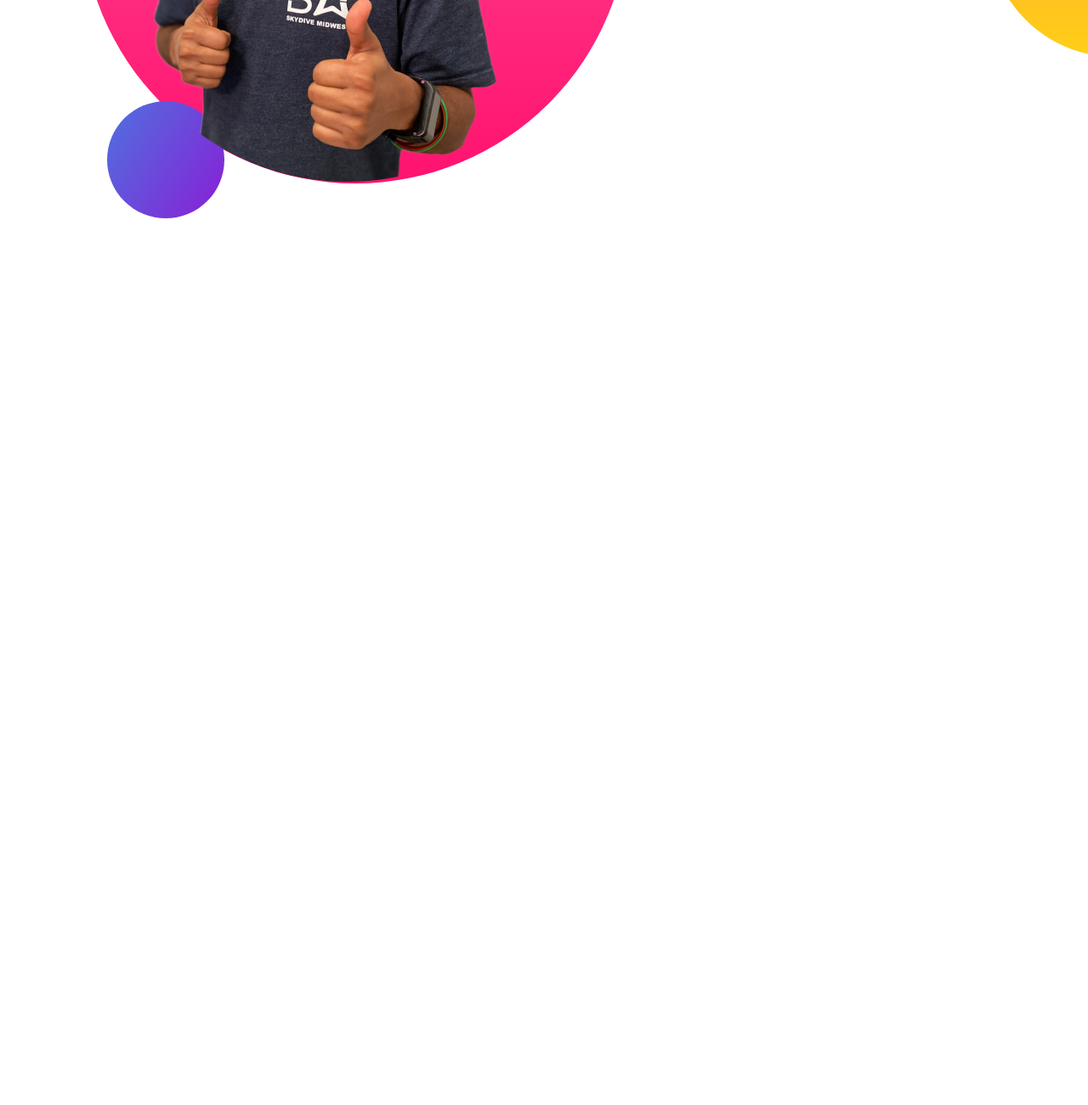
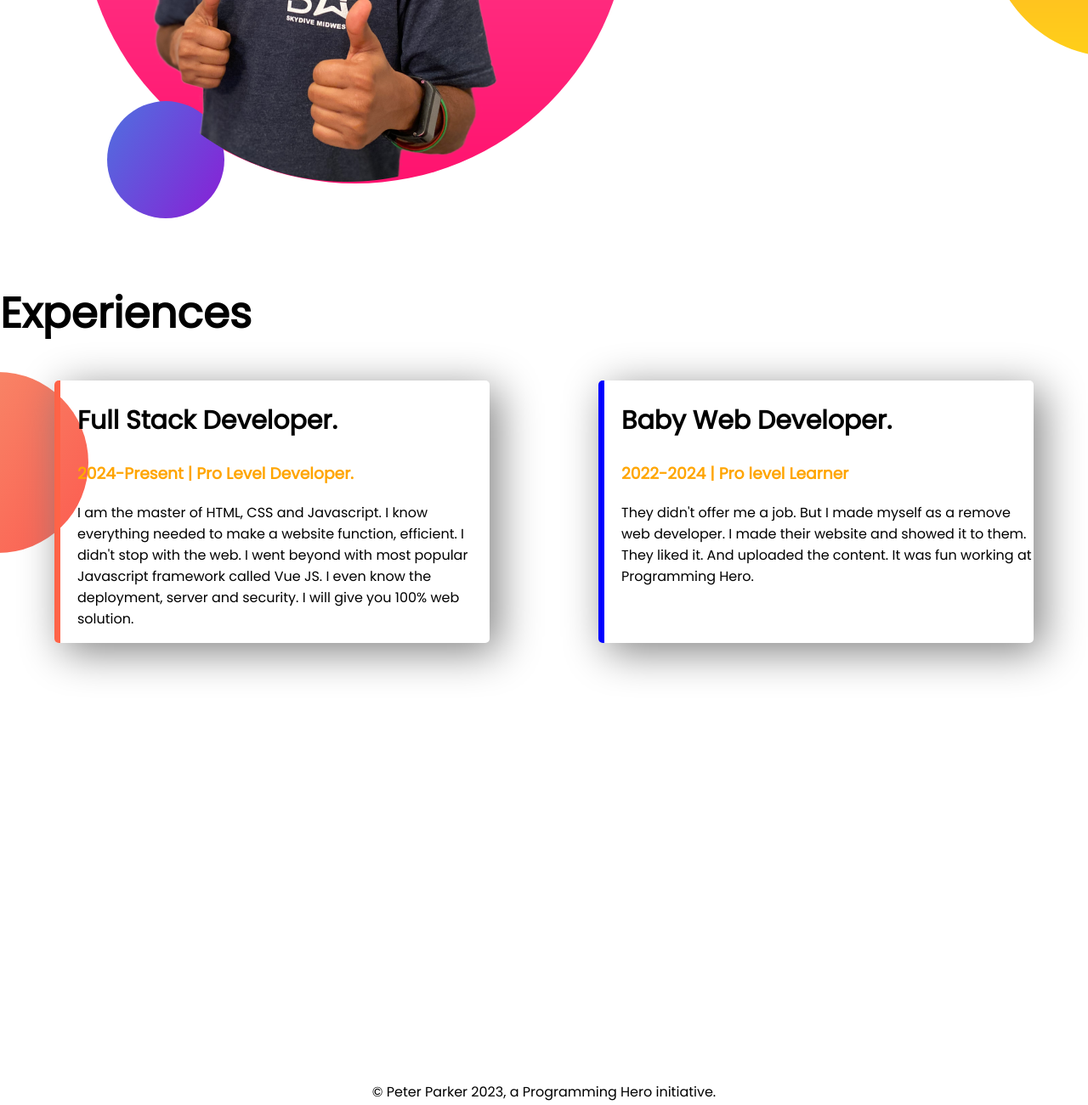
Before and after one commit to raselASrock/my-first-baby-website, a plain HTML site: page index.html in a window 1280 px wide. Shown: the part 1351-2652 px from the top of the page at 85% size. Before the commit the page ends 1651 px from the top, so only its background shows below. Drawn offline with Linux system fonts and the light colour scheme.

Commit message:
styled border and added footer

```diff
--- a/index.html
+++ b/index.html
@@ -11,7 +11,7 @@
     <link rel="stylesheet" href="style.css">
 </head>
 <body>
-<section class="top-banner">
+<section class="top-banner flexible-container">
         <div class="half-width">
             <h1>Welcome To</h1>
             <h1><span class="orange-color">Md. Rasel Miah</span> World!</h1>
@@ -23,7 +23,7 @@
                 <img src="images/jhankar.png" alt="">
             </div>
 </section>
-<section class="dream-big">
+<section class="dream-big flexible-container">
     <div class="half-width">
         <img src="images/jhankar2.png" alt="">
     </div>
@@ -33,7 +33,26 @@
         <p id="info">I already learned the basic HTML and CSS. I can build any simple website. I can even teach my grandma how to make simple website. My goal is to build 3 websites and learn advanced topics.</p>
         <a class="link-button" target="_blank" href="">DOWNLOAD RESUME</a>
     </div>
+</section>
+<section class="experience-area">
+    <h1>Experiences</h1>
+    <div class="flexible-container">
+        <div id="full-stack-developer" class="experience-item">
+            <h2>Full Stack Developer.</h2>
+            <h3 class="orange-color">2024-Present | Pro Level Developer.</h3>
+            <p>I am the master of HTML, CSS and Javascript. I know everything needed to make a website function, efficient. I didn't stop with the web. I went beyond with most popular Javascript framework called Vue JS. I even know the deployment, server and security. I will give you 100% web solution.
 
+            </p>
+        </div>
+        <div id="baby-web-developer" class="experience-item">
+            <h2>Baby Web Developer.</h2>
+            <h3 class="orange-color">2022-2024 | Pro level Learner</h3>
+            <p>They didn't offer me a job. But I made myself as a remove web developer. I made their website and showed it to them. They liked it. And uploaded the content. It was fun working at Programming Hero.</p>
+        </div>
+    </div>
 </section>
 </body>
+<footer>
+    <p>© Peter Parker 2023, a Programming Hero initiative.</p>
+</footer>
 </html>
--- a/style.css
+++ b/style.css
@@ -5,10 +5,13 @@ body{
 h1{
     font-size: 50px;
 }
+h2{
+    font-size: 30px;
+}
 .orange-color{
     color: orange;
 }
-section{
+.flexible-container{
     display: flex;
     margin-bottom: 10px;
 }
@@ -39,3 +42,26 @@ section{
 #info{
     padding-right: 60px;
 }
+.experience-area{
+    background-image: url(images/exp-bg.png);
+    background-repeat: no-repeat;
+    background-position: left;
+}
+.experience-item{
+    box-shadow: 10px 10px 50px grey;
+    width: 40%;
+    margin-left: 5%;
+    margin-right: 5%;
+    padding-left: 20px;
+    border-radius: 5px;
+}
+#full-stack-developer{
+    border-left: 7px solid tomato;
+}
+#baby-web-developer{
+    border-left: 7px solid blue;
+}
+footer p{
+    text-align: center;
+    padding-top: 500px;
+}
```
